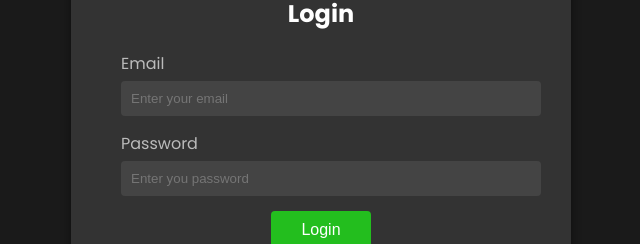
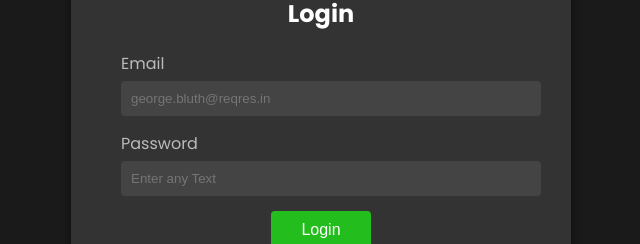
Before and after one commit to NajimuddinS/CyberHopAssignment, a React (Vite) app: page /login in a window 1280 px wide. Shown: the part 307-551 px from the top of the page, without its empty margins (319-959 px from the left). Built offline with nearby package versions, Linux system fonts and the light colour scheme.

Commit message:
files updated

```diff
--- a/src/Components/Login.jsx
+++ b/src/Components/Login.jsx
@@ -49,7 +49,7 @@
                 id="email"
                 value={email}
                 onChange={(e) => setEmail(e.target.value)}
-                placeholder="Enter your email"
+                placeholder="george.bluth@reqres.in"
                 required
               />
             </div>
@@ -58,7 +58,7 @@
               <input
                 type="password"
                 id="password"
-                placeholder="Enter you password"
+                placeholder="Enter any Text"
                 value={password}
                 onChange={(e) => setPassword(e.target.value)}
                 required
```
